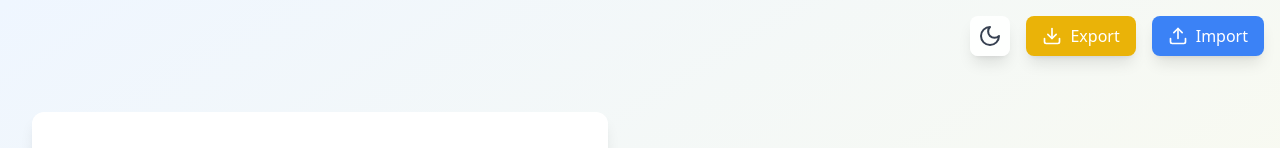
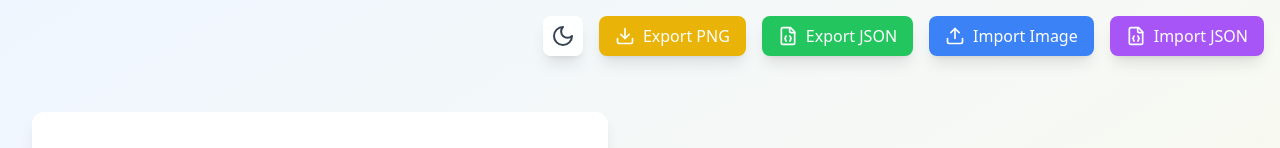
Before and after one commit to EletrolXaul/esercizio-editor-carte, a React (Vite) app: page / in a window 1280 px wide. Shown: the top 148 px of the page. Built offline with nearby package versions, Linux system fonts and the light colour scheme.

Commit message:
funziona l'import/export

```diff
--- a/src/App.tsx
+++ b/src/App.tsx
@@ -1,6 +1,6 @@
 import { useState, useRef, useEffect } from 'react';
 import { toPng } from 'html-to-image';
-import { Download, Upload, Moon, Sun } from 'lucide-react';
+import { Download, Upload, Moon, Sun, FileJson } from 'lucide-react'; // Aggiungi FileJson
 import { CardEditor } from './components/CardEditor';
 import { CardPreview } from './components/CardPreview';
 import type { PokemonCard } from './types';
@@ -37,13 +37,12 @@ function App() {
     }
   }, [isDark, card.imageUrl]);
 
+  // Gestione delle immagini
   const handleImageChange = (url: string) => {
-    // Valida se l'URL è valido
     try {
       new URL(url);
       setCard(prev => ({ ...prev, imageUrl: url }));
     } catch {
-      // Se non è un URL valido, usa il percorso locale
       setCard(prev => ({ ...prev, imageUrl: url }));
     }
   };
@@ -59,19 +58,73 @@ function App() {
     }
   };
 
+  // Funzioni di esportazione
   const exportCard = async () => {
     if (cardRef.current) {
-      const dataUrl = await toPng(cardRef.current, { quality: 0.95 });
+      try {
+        const dataUrl = await toPng(cardRef.current, { quality: 0.95 });
+        const link = document.createElement('a');
+        link.download = `pokemon-card-${card.name}.png`;
+        link.href = dataUrl;
+        link.click();
+      } catch (error) {
+        console.error('Errore durante l\'esportazione della carta:', error);
+        alert('Errore durante l\'esportazione della carta');
+      }
+    }
+  };
+
+  const exportCardAsJson = () => {
+    try {
+      const jsonString = JSON.stringify(card, null, 2);
+      const blob = new Blob([jsonString], { type: 'application/json' });
+      const url = URL.createObjectURL(blob);
       const link = document.createElement('a');
-      link.download = `pokemon-card-${card.name}.png`;
-      link.href = dataUrl;
+      link.download = `pokemon-card-${card.name}.json`;
+      link.href = url;
       link.click();
+      URL.revokeObjectURL(url);
+    } catch (error) {
+      console.error('Errore durante l\'esportazione JSON:', error);
+      alert('Errore durante l\'esportazione JSON');
     }
+  };
+
+  // Funzioni di importazione
+  const importCardFromJson = (e: React.ChangeEvent<HTMLInputElement>) => {
+    const file = e.target.files?.[0];
+    if (file) {
+      const reader = new FileReader();
+      reader.onload = (event) => {
+        try {
+          const jsonData = JSON.parse(event.target?.result as string);
+          if (isValidPokemonCard(jsonData)) {
+            setCard(jsonData);
+          } else {
+            alert('Il file JSON non è una carta Pokémon valida');
+          }
+        } catch (error) {
+          console.error('Errore durante la lettura del file JSON:', error);
+          alert('Errore durante la lettura del file JSON');
+        }
+      };
+      reader.readAsText(file);
+    }
+  };
+
+  // Validazione carta
+  const isValidPokemonCard = (data: unknown): data is PokemonCard => {
+    const requiredFields = [
+      'name', 'hp', 'type', 'imageUrl', 'description',
+      'attack1', 'attack1Damage', 'attack1Cost',
+      'attack2', 'attack2Damage', 'attack2Cost',
+      'weakness', 'resistance', 'retreatCost'
+    ];
+    return requiredFields.every(field => field in data);
   };
 
   return (
     <div className={`min-h-screen ${isDark ? 'dark bg-gray-900' : 'bg-gradient-to-br from-blue-50 to-yellow-50'}`}>
-      {/* Header buttons */}
       <div className="fixed top-0 right-0 p-4 flex gap-4 z-10">
         <button
           onClick={() => setIsDark(!isDark)}
@@ -84,16 +137,27 @@ function App() {
           className="flex items-center gap-2 px-4 py-2 bg-yellow-500 text-white rounded-lg hover:bg-yellow-600 transition-colors shadow-lg"
         >
           <Download size={20} />
-          Export
+          Export PNG
+        </button>
+        <button
+          onClick={exportCardAsJson}
+          className="flex items-center gap-2 px-4 py-2 bg-green-500 text-white rounded-lg hover:bg-green-600 transition-colors shadow-lg"
+        >
+          <FileJson size={20} />
+          Export JSON
         </button>
         <label className="flex items-center gap-2 px-4 py-2 bg-blue-500 text-white rounded-lg hover:bg-blue-600 transition-colors shadow-lg cursor-pointer">
           <Upload size={20} />
-          Import
+          Import Image
           <input type="file" accept="image/*" onChange={handleImageInput} className="hidden" />
+        </label>
+        <label className="flex items-center gap-2 px-4 py-2 bg-purple-500 text-white rounded-lg hover:bg-purple-600 transition-colors shadow-lg cursor-pointer">
+          <FileJson size={20} />
+          Import JSON
+          <input type="file" accept=".json" onChange={importCardFromJson} className="hidden" />
         </label>
       </div>
 
-      {/* Main content */}
       <div className="pt-20 flex min-h-screen">
         <CardEditor card={card} onCardChange={setCard} />
         <CardPreview card={card} cardRef={cardRef} />
--- a/src/components/CardPreview.tsx
+++ b/src/components/CardPreview.tsx
@@ -1,4 +1,4 @@
-import { RefObject } from "react";
+import { RefObject } from "react"; // Aggiungi React
 import { PokemonCard } from "../types";
 import { TypeIcon } from "./TypeIcon";
 
```
